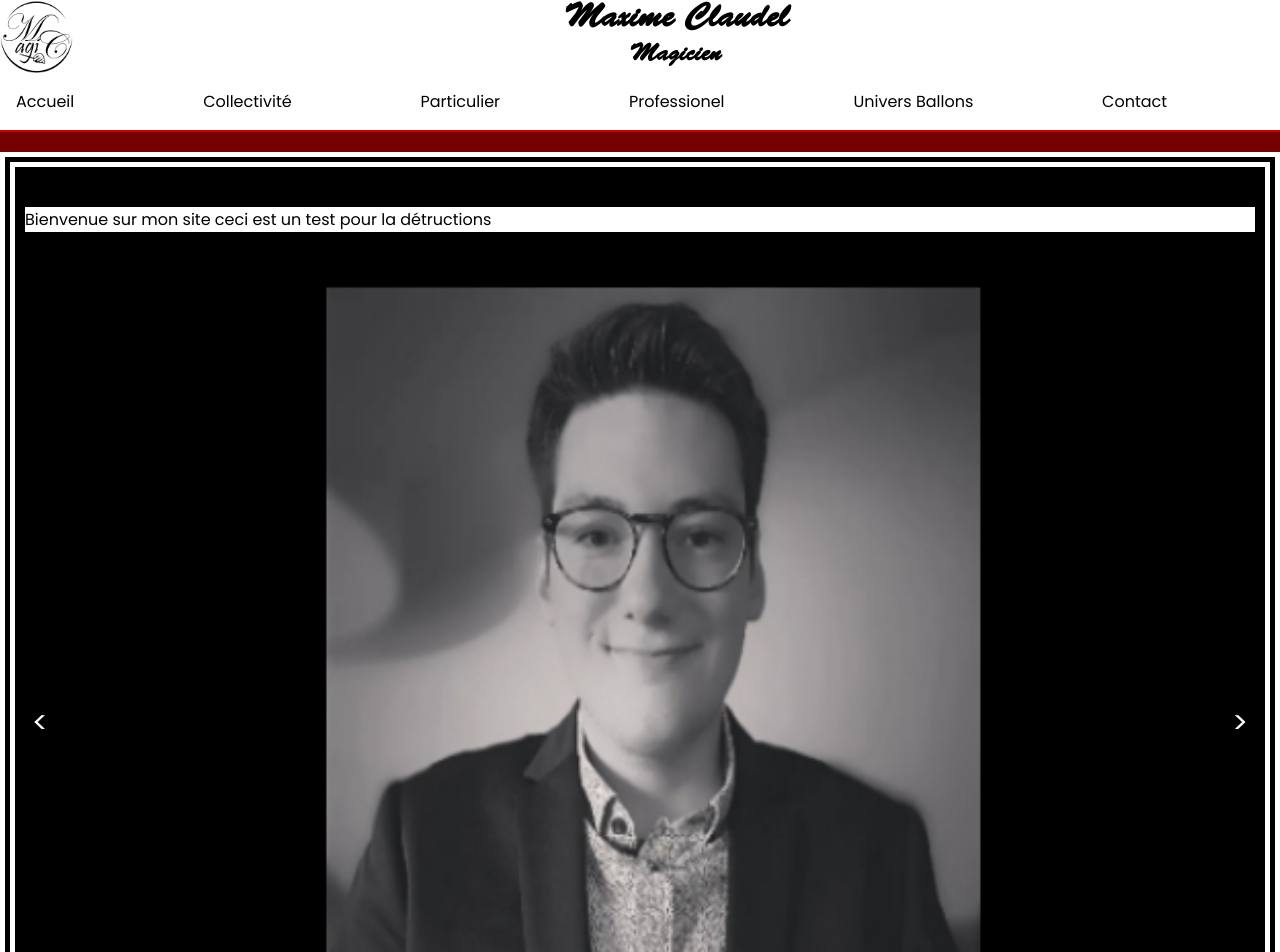
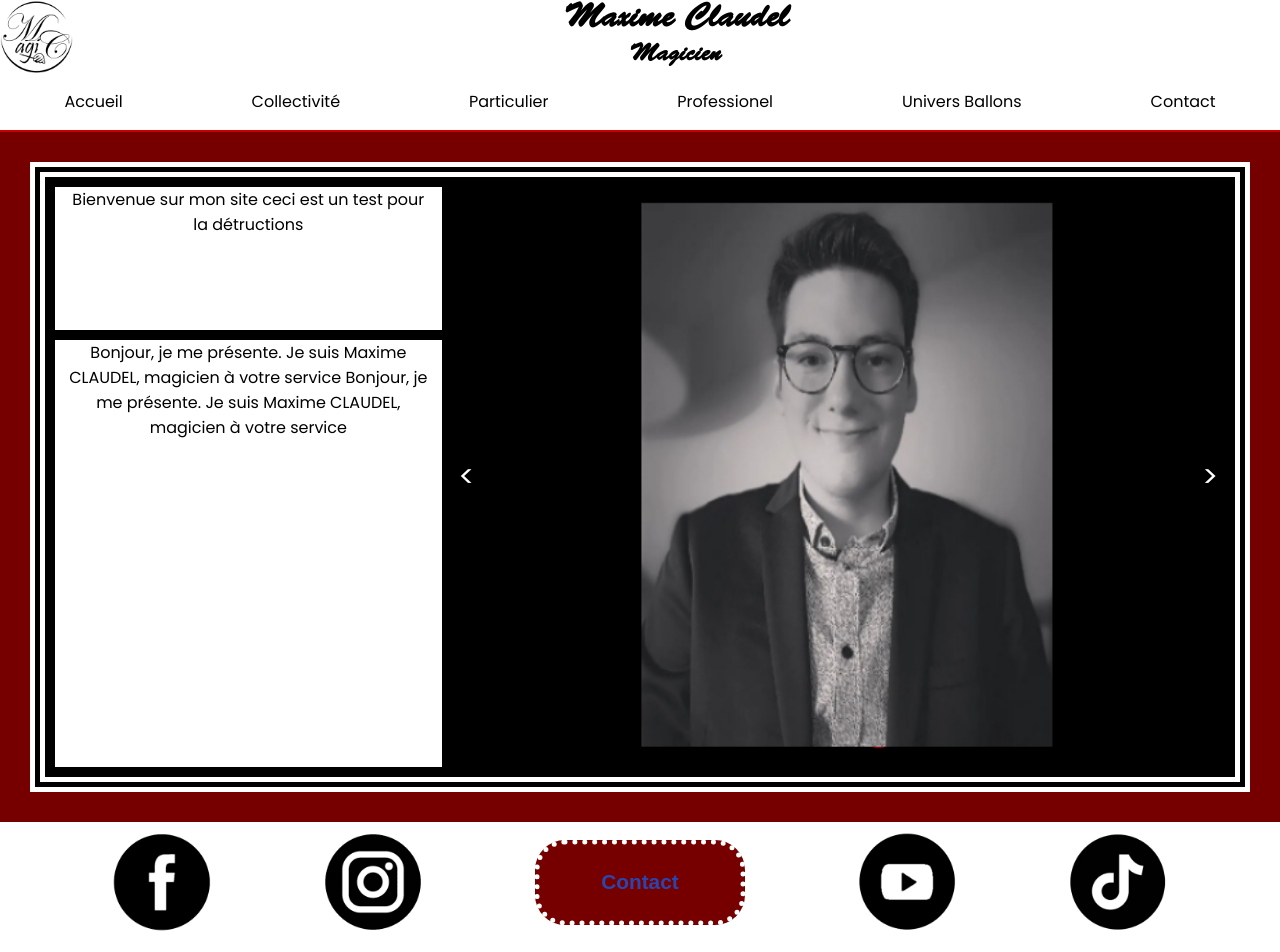
Before and after one commit to mcmagic54/mcmagic54, a PHP site: page / in a window 1280 px wide. Shown: the top 952 px of the page. After the commit the page ends 931 px from the top, so only its background shows below. Run offline with PHP 8.4, Linux system fonts and the light colour scheme.

Commit message:
Finished CSS

```diff
--- a/private_html/php/elements.php
+++ b/private_html/php/elements.php
@@ -140,6 +140,7 @@ function reseaux_sociaux($dark_mode = true, $show_contact = false)
 function page_end() {
     ?>
     <script src="/scripts/burger.js"></script>
+    <script src="/scripts/slider.js"></script>
     </body></html>
     <?php
 }
--- a/public_html/Pages/contact.php
+++ b/public_html/Pages/contact.php
@@ -11,7 +11,7 @@ page_header("Contact");
         <input type="tel" name="telephone" placeholder="Numéro de téléphone..." required class="num">
         <input type="text" name="sujet" placeholder="Entrez le sujet..." required class="subject">
         <input type="text" name="nature" placeholder="La nature de l'évenement..." required class="nature">
-        <input name="date" type="date" required class="date">
+        <input name="date" type="date" required class="date" title="Date de l'évenement">
         <textarea name="message" rows=6 placeholder="Entrez votre message"></textarea>
         <input type="submit" value="Envoyer">
     </form>
--- a/public_html/index.php
+++ b/public_html/index.php
@@ -9,7 +9,7 @@ page_header("Accueil");
             <div class="slide">Un magicien près de vous mais pas que iiiiiiiiiiii ...</div>
             <div class="slide">Collectivité, professionelle, Annviersaires...</div>
         </div>
-        <div class="slider">
+        <div class="slider accueil-img">
             <img src="/Image/Slider_principal/slide1.jpg" alt="Slide 1" class="active slide">
             <img src="/Image/Slider_principal/slide2.jpg" alt="Slide 2" class="slide">
             <img src="/Image/Slider_principal/slide3.jpg" alt="Slide 3" class="slide">
@@ -24,7 +24,9 @@ page_header("Accueil");
     </div>
 </section>
 <?php reseaux_sociaux(false, true); ?>
-<section>
-    <iframe src="https://www.youtube.com/embed/bkrZmeuGMiM" title="Démonstration" frameborder="0" allow="accelerometer; autoplay; clipboard-write; encrypted-media; gyroscope; picture-in-picture; web-share" allowfullscreen></iframe>
+<section class="dark">
+    <article class="center">
+        <iframe title="Démonstration" src="https://www.youtube.com/embed/bkrZmeuGMiM" frameborder="0" allow="accelerometer; clipboard-write; encrypted-media; gyroscope; picture-in-picture; web-share" allowfullscreen></iframe>
+    </article>
 </section>
 <?php page_end(); ?>
--- a/public_html/styles/content.css
+++ b/public_html/styles/content.css
@@ -35,13 +60,33 @@ article h2 {
 .accueil-text {
     background-color: white;
     margin: 30px 0;
+    text-align: center;
+    padding: 0 10px;
+}
+
+@media screen and (min-width:600px) {
+    .accueil {
+        padding: 30px;
+    }
+    .accueil .bordure_noir {
+        display: grid;
+        grid-template-areas: ". img" ". img";
+        gap: 10px;
+        grid-template-columns: 1fr 2fr;
+        grid-template-rows: 1fr 3fr;
+    }
+    .accueil-img {
+        grid-area: img;
+    }
+    .accueil-text {
+        margin: 0px;
+    }
 }
 /* slider */
 
 .slider {
     position: relative;
     display: grid;
-    width: 100%;
     grid-template-areas: "slide";
     grid-template-columns: 1fr;
     grid-template-rows: 1fr;
--- a/public_html/styles/footer.css
+++ b/public_html/styles/footer.css
@@ -7,10 +7,22 @@
     justify-content: space-evenly;
     padding: 10px 0;
 }
-.reseaux-sociaux a {
+.reseaux-sociaux a:not(.button) {
     display: block;
     width: 35px;
     height: 35px;
+}
+@media screen and (max-width:599px) {
+    .reseaux-sociaux a.button {
+        font-size: medium;
+        width: 70px;
+    }
+}
+@media screen and (min-width:600px) {
+    .reseaux-sociaux a:not(.button) {
+        width: 100px;
+        height: 100px;
+    }
 }
 /* footer */
 footer {
@@ -23,6 +35,15 @@ footer {
 .dark-mode {
     background-color: rgb(40, 39, 39);
 }
+@media screen and (min-width:600px) {
+    footer {
+        flex-direction: row;
+        min-height: unset;
+        padding: 20px;
+        justify-content: space-around;
+    }
+}
+/* button */
 .button {
     display: flex;
     position: relative;
--- a/public_html/styles/header.css
+++ b/public_html/styles/header.css
@@ -109,6 +109,9 @@ nav ul {
     nav > ul > li {
         flex-grow: 1;
     }
+    nav > ul > li > a, nav > ul > li > span {
+        text-align: center;
+    }
     nav ul ul {
         display: none;
         position: absolute;
```
Also changed, not shown: other parts of public_html/styles/content.css (+60 -3 lines), public_html/Pages/confirmation.php (+5 -4 lines).
